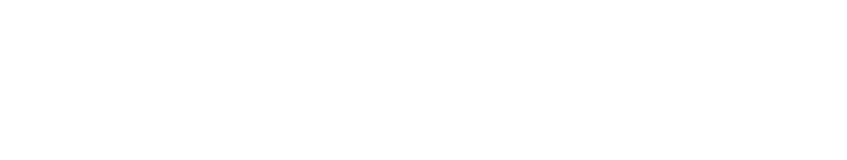
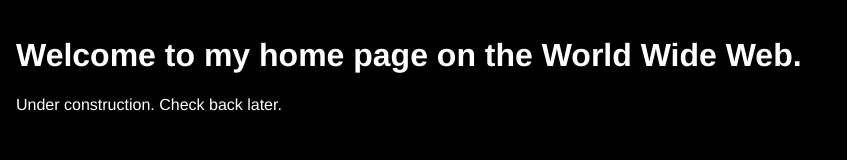
Before and after one commit to ebussi/ebussi.github.io, a plain HTML site: page index.html in a window 1280 px wide. Shown: the whole page, without its empty margins (0-847 px from the left). Drawn offline with Linux system fonts and the light colour scheme.

Commit message:
Update style.css

```diff
--- a/style.css
+++ b/style.css
@@ -1,7 +1,7 @@
 body {
 	margin: 0;
 	padding: 0;
-	background: ;
+	background: black;
 	color: white;
 	font-family: Helvetica;
 }
```
